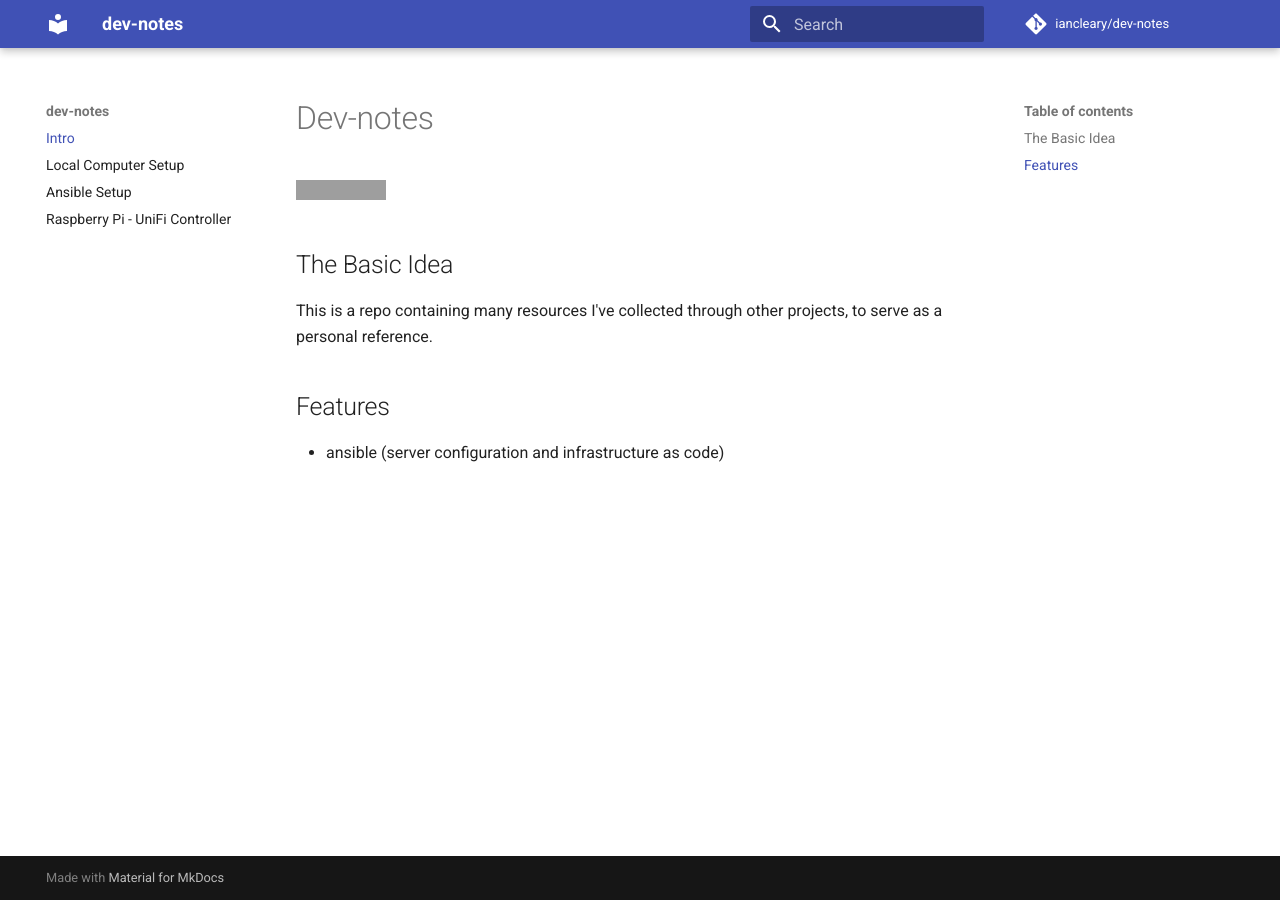
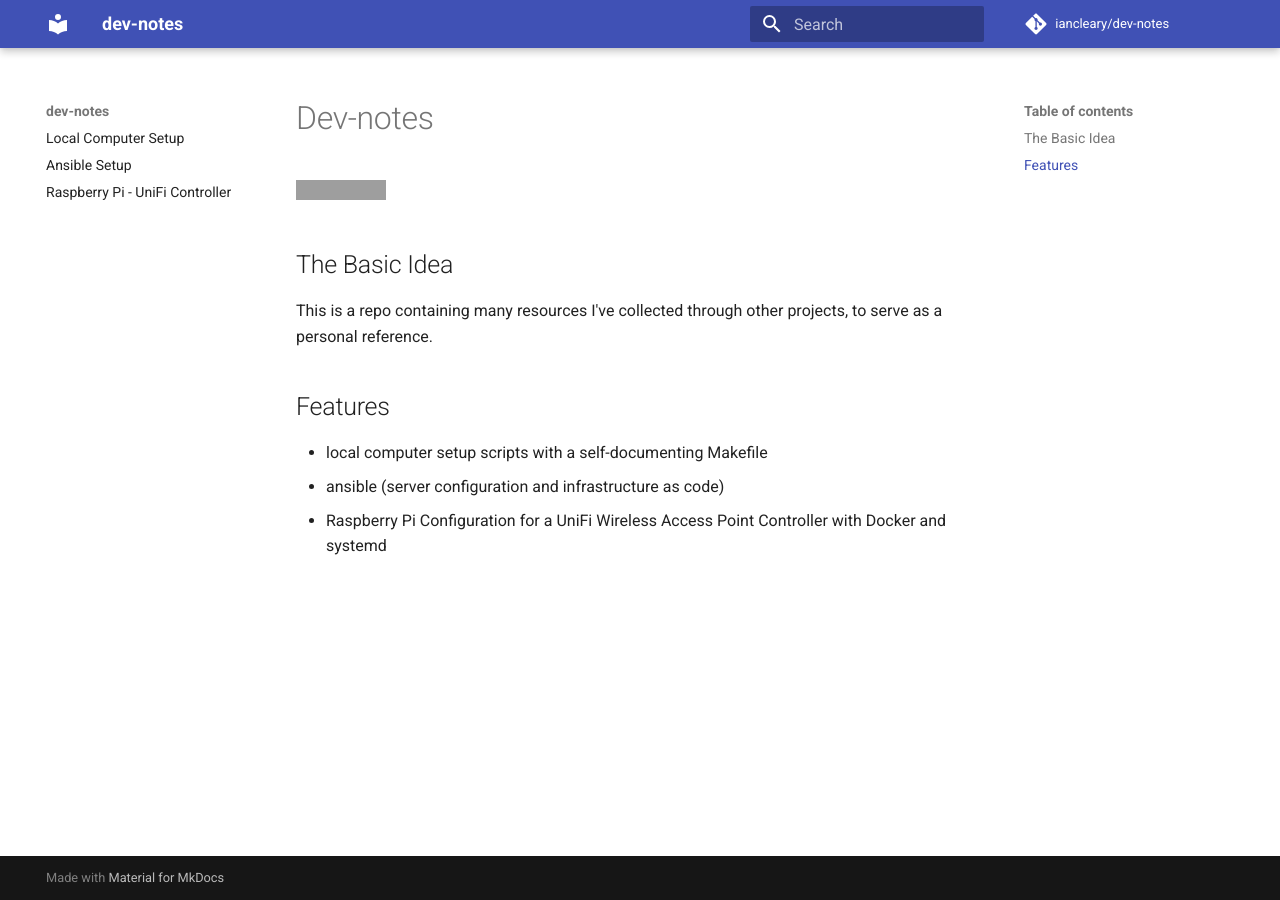
Before and after one commit to iancleary/dev-notes, an MkDocs documentation site: the page built from docs/index.md, in a window 1280 px wide. Built offline with MkDocs 1.6.1 and Material for MkDocs 9.7.7, drawn with Linux system fonts in a browser that asks for light colours; comment, search, counter and statistics services are not loaded; grey boxes are pictures that could not be loaded.

Commit message:
removed index

```diff
--- a/docs/index.md
+++ b/docs/index.md
@@ -8,4 +8,6 @@ This is a repo containing many resources I've collected through other projects,
 
 ## Features
 
+- local computer setup scripts with a self-documenting Makefile
 - ansible (server configuration and infrastructure as code)
+- Raspberry Pi Configuration for a UniFi Wireless Access Point Controller with Docker and systemd
--- a/mkdocs.yml
+++ b/mkdocs.yml
@@ -10,7 +10,7 @@ repo_url: https://github.com/iancleary/dev-notes
 edit_uri: ''
 
 nav:
-    - Intro: 'index.md'
+    # - Intro: 'index.md'
     - Local Computer Setup: 'local-computer.md'
     - Ansible Setup: 'ansible-hosts.md'
     - Raspberry Pi - UniFi Controller: 'rpi-unifi.md'
```
